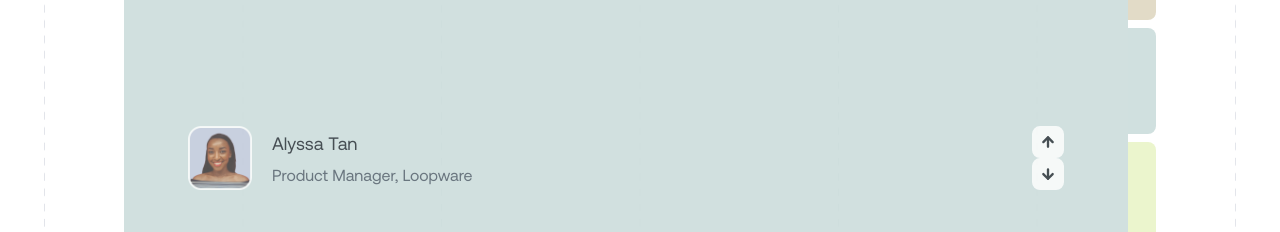
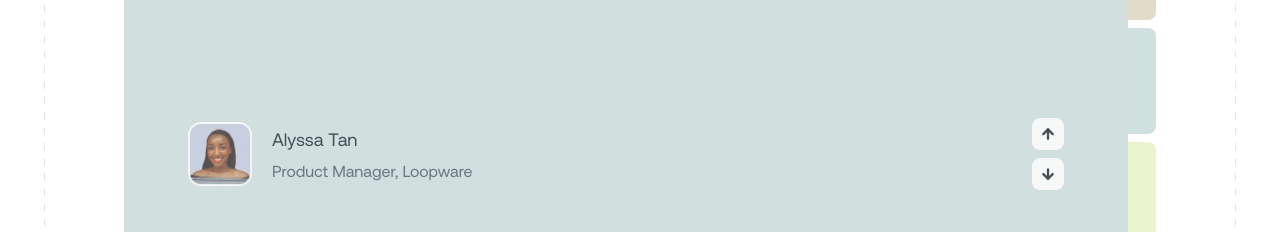
Before and after one commit to azkaanasiyya/softqa, a Next.js app: page / in a window 1280 px wide. Shown: the part 3795-4027 px from the top of the page. Built offline with nearby package versions, Linux system fonts and the light colour scheme.

Commit message:
style: add gap to button testimonials

```diff
--- a/src/components/home/testimonials.tsx
+++ b/src/components/home/testimonials.tsx
@@ -87,7 +87,7 @@ export default function HomeTestimonials() {
                     </p>
                   </div>
                 </div>
-                <div className="hidden md:flex md:flex-col items-center">
+                <div className="hidden md:flex md:flex-col items-center gap-2">
                   <button
                     className={`flex flex-col justify-center items-center p-2 rounded-[8px] ${isFirstSlide ? 'bg-transparent' : 'cursor-pointer bg-base-white'}`}
                     onClick={prev}
```
